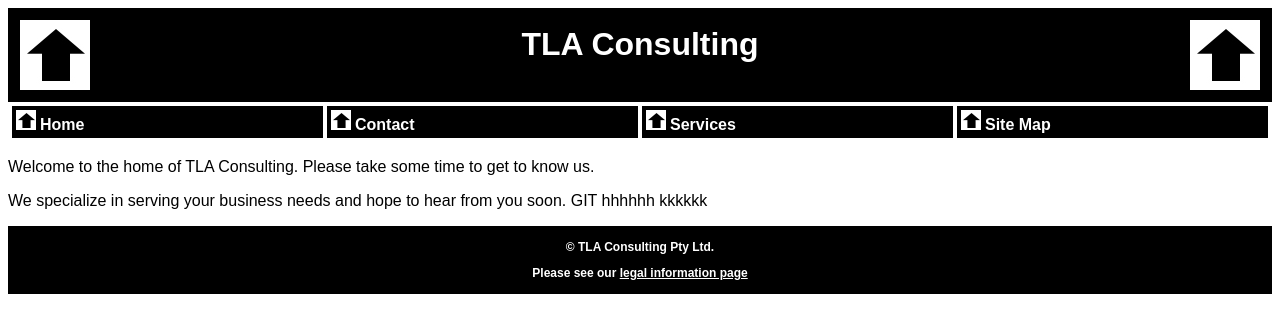
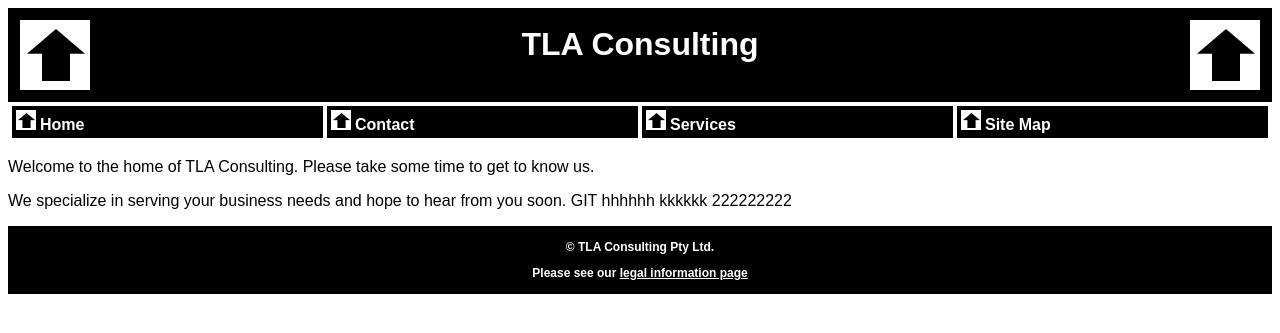
Before and after one commit to sukiasyan/bob, a PHP site: page /home.php in a window 1280 px wide. Shown: the top 333 px of the page. Run offline with PHP 8.4, Linux system fonts and the light colour scheme.

Commit message:
11111111111111

```diff
--- a/home.html
+++ b/home.html
@@ -15,7 +15,7 @@
         </style>
     </head>
     <body>
-        <!-- page header -->
+        <!-- page header !!!!! -->
         <table width="100%" cellpadding="12" cellspacing="0" border="1">
             <tr bgcolor="black">
                 <td align="left"><img src="img/logo.jpg" alt="TLA logo" height="70"
--- a/home.php
+++ b/home.php
@@ -7,7 +7,7 @@ require('header.php');
 
 <p>We specialize in serving your business needs and hope to hear
 	from you soon. GIT hhhhhh
-kkkkkk</p>
+kkkkkk  222222222</p>
 <?php
 require('footer.php');
 
```
